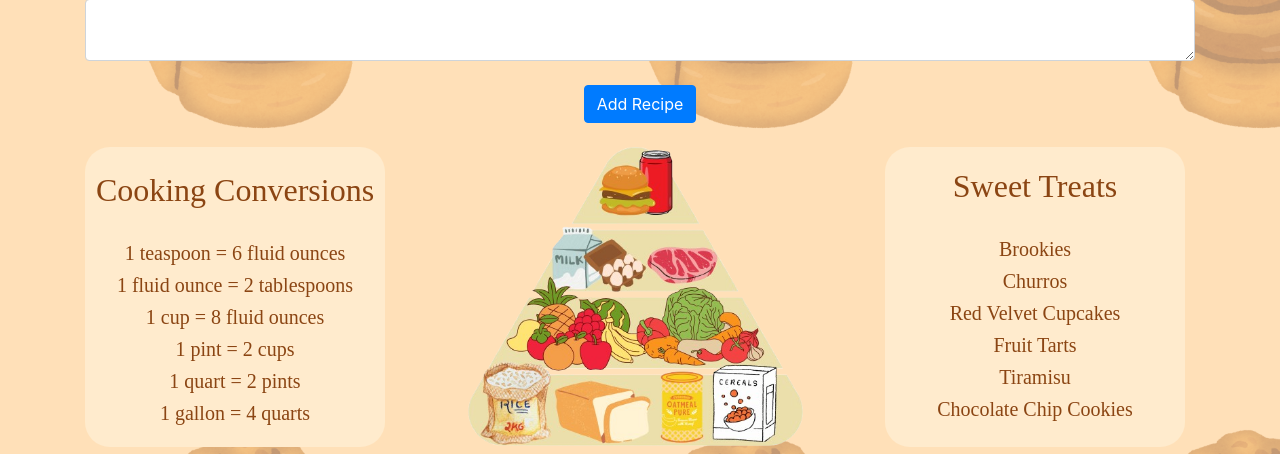
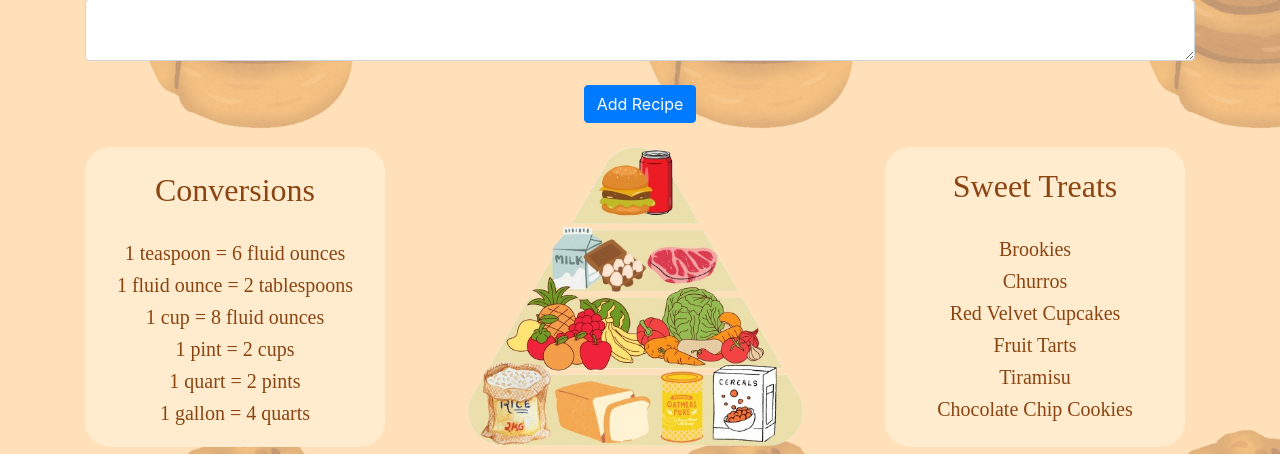
Before and after one commit to ucsd-cse-spis-2024/spis-web-app-Ashley-Noelia-Sophia, a Flask app: page / in a window 1280 px wide. Shown: the part 721-1175 px from the top of the page. Run offline with Flask 2, Linux system fonts and the light colour scheme; a user stored in the database is signed in; data that the repository does not hold is empty; some libraries are stand-ins or nearby versions.

Commit message:
final final

```diff
--- a/website/templates/home.html
+++ b/website/templates/home.html
@@ -26,7 +26,7 @@
 <br />
 <div class="box1">
     <br />
-    <h2>Cooking Conversions</h2>
+    <h2>Conversions</h2>
     <br />
     <h5>1 teaspoon = 6 fluid ounces</h5>
     <h5>1 fluid ounce = 2 tablespoons</h5>
```
